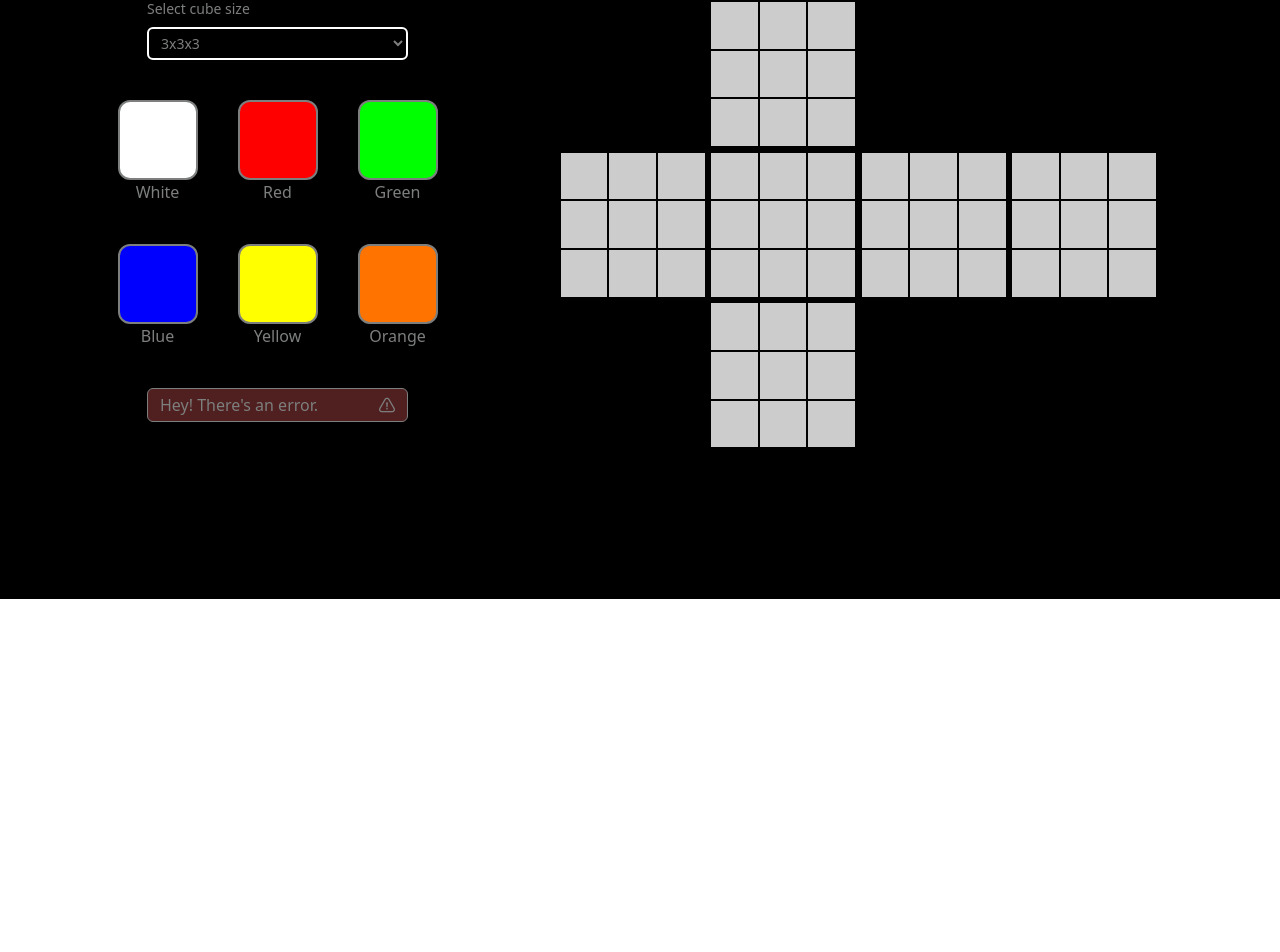
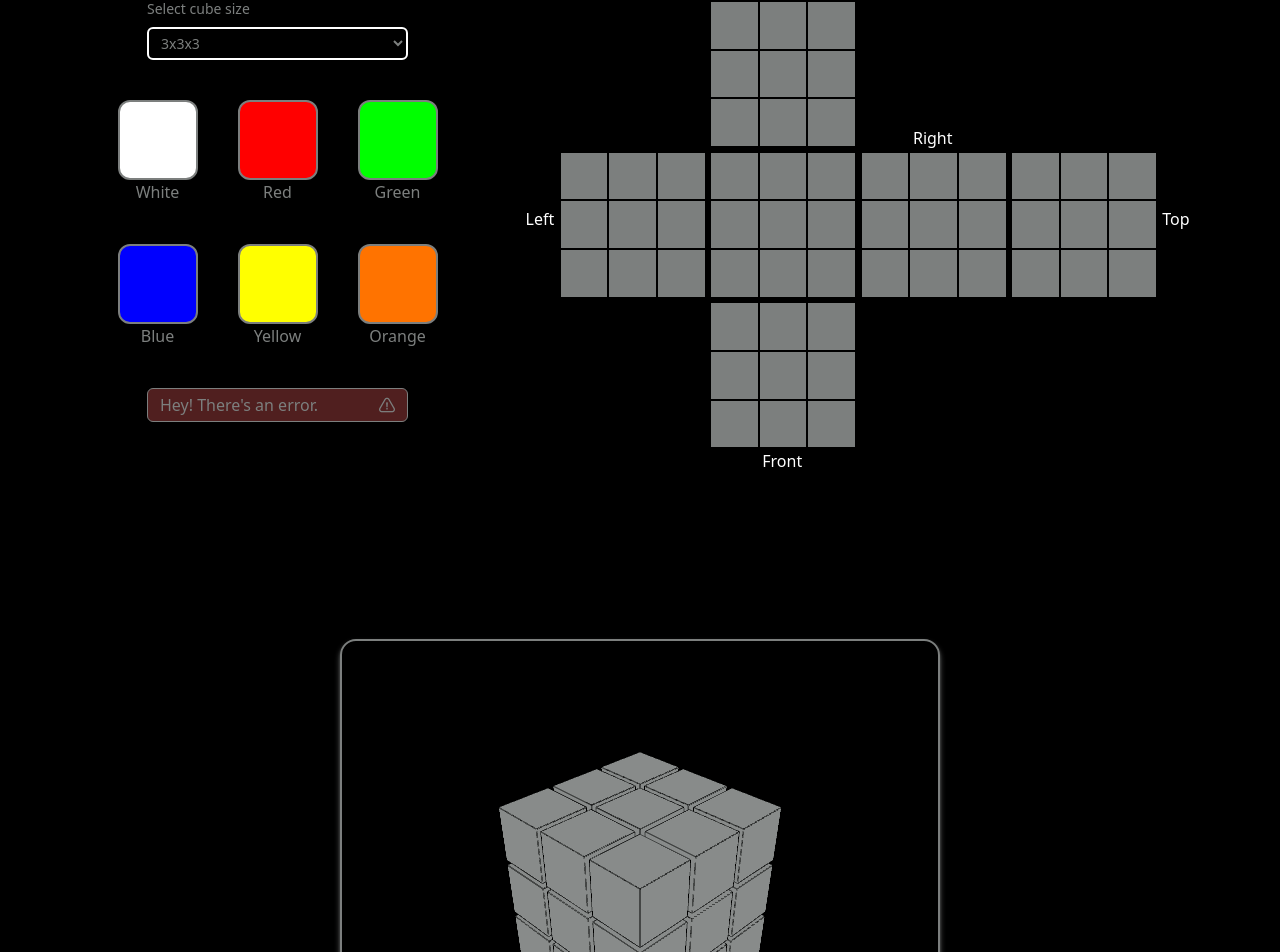
Before and after one commit to DarshParikh25/CubeMentor, a React (Vite) app: page / in a window 1280 px wide. Shown: the part 199-1151 px from the top of the page. Before the commit the page ends 800 px from the top, so only its background shows below. Built offline with nearby package versions, Linux system fonts and the light colour scheme.

Commit message:
Created a Rubik's cube which changes according its size and color

```diff
--- a/package.json
+++ b/package.json
@@ -10,15 +10,19 @@
     "preview": "vite preview"
   },
   "dependencies": {
+    "@react-three/drei": "^10.6.1",
+    "@react-three/fiber": "^9.3.0",
     "@tailwindcss/vite": "^4.1.11",
     "react": "^19.1.0",
     "react-dom": "^19.1.0",
-    "tailwindcss": "^4.1.11"
+    "tailwindcss": "^4.1.11",
+    "three": "^0.178.0"
   },
   "devDependencies": {
     "@eslint/js": "^9.30.1",
     "@types/react": "^19.1.8",
     "@types/react-dom": "^19.1.6",
+    "@types/three": "^0.178.1",
     "@vitejs/plugin-react": "^4.6.0",
     "eslint": "^9.30.1",
     "eslint-plugin-react-hooks": "^5.2.0",
--- /dev/null
+++ b/pnpm-workspace.yaml
@@ -0,0 +1,2 @@
+ignoredBuiltDependencies:
+  - '@tailwindcss/oxide'
--- a/src/App.tsx
+++ b/src/App.tsx
@@ -1,14 +1,18 @@
 import { type JSX } from "react"
 import Navbar from "./components/Navbar"
 import CubeFormation from "./components/CubeFormation"
+import RubiksCube from "./components/RubiksCube"
 
 const App = (): JSX.Element => {
 
   return (
     <div className="bg-black w-full text-[#7c7f7e] px-15 font-medium">
       <Navbar />
-      <main>
+      <main className="w-full">
         <CubeFormation />
+        <section className="p-10 flex justify-center">
+          <RubiksCube />
+        </section>
       </main>
     </div>
   )
--- /dev/null
+++ b/src/components/Cube.tsx
@@ -0,0 +1,38 @@
+import type React from 'react';
+import { useContext } from 'react';
+import * as THREE from 'three';
+import AppContext from '../context/AppContext';
+import { getFaceColor } from '../utils/getFaceColor';
+
+interface CubeProps {
+    position: [number, number, number];
+}
+
+const Cube: React.FC<CubeProps> = ({ position }) => {
+    const context = useContext(AppContext);
+
+    if (!context) return null;
+
+    const { size, cube } = context;
+    const [x, y, z] = position;
+
+    const faceColors = getFaceColor(x, y, z, size, cube);
+
+    const materials = faceColors.map((color) => (
+        new THREE.MeshBasicMaterial({ color })
+    ));
+
+    const geometry = new THREE.BoxGeometry(0.9, 0.9, 0.9);
+    const edges = new THREE.EdgesGeometry(geometry);
+
+    return (
+        <group position={position}>
+            <mesh geometry={geometry} material={materials} />
+            <lineSegments geometry={edges}>
+                <lineBasicMaterial color={0x000000} />
+            </lineSegments>
+        </group>
+    );
+};
+
+export default Cube;
--- a/src/components/CubeFormation.tsx
+++ b/src/components/CubeFormation.tsx
@@ -22,7 +22,7 @@ const CubeFormation = (): JSX.Element => {
     useEffect(() => {
         setCube(
             Array.from({ length: 6 }, () => (
-                Array(size * size).fill('#ccc')
+                Array(size * size).fill('#7c7f7e')
             ))
         )
     }, [size, setCube])
@@ -37,7 +37,10 @@ const CubeFormation = (): JSX.Element => {
 
     const faces = (faceIndex: number): JSX.Element => {
         return (
-        <div className={`w-[150px] h-[150px] border-2 border-black bg-gray-300 grid grid-cols-${size}`}>
+            <div
+                className={`w-[150px] h-[150px] border-2 border-black bg-gray-300 grid`}
+                style={{ gridTemplateColumns: `repeat(${size}, 1fr)` }}
+            >
                 {
                     cube[faceIndex].map((pieceColor: string, i: number) => (
                         <div
@@ -92,12 +95,12 @@ const CubeFormation = (): JSX.Element => {
             {/* Rubik's Cube Layout */}
             <div className="w-full flex justify-center">
                 <div className="grid grid-cols-4 grid-rows-3 gap-0.5 w-[600px] h-[450px]">
-                <div className="col-start-2 row-start-1">{faces(0)}</div>
-                <div className="col-start-1 row-start-2">{faces(1)}</div>
-                <div className="col-start-2 row-start-2">{faces(2)}</div>
-                <div className="col-start-3 row-start-2">{faces(3)}</div>
-                <div className="col-start-4 row-start-2">{faces(4)}</div>
-                <div className="col-start-2 row-start-3">{faces(5)}</div>
+                    <div className="col-start-2 row-start-1 relative z-20">{faces(0)}<span className='absolute text-white -top-6 text-center w-full z-10'>Back</span></div>
+                    <div className="col-start-1 row-start-2 relative z-20">{faces(1)}<span className='absolute text-white -left-8 bottom-[45%] w-fit z-10'>Left</span></div>
+                    <div className="col-start-2 row-start-2 relative">{faces(2)}</div>
+                    <div className="col-start-3 row-start-2 relative z-20">{faces(3)}<span className='absolute text-white -top-6 text-center w-full z-10'>Right</span></div>
+                    <div className="col-start-4 row-start-2 relative z-20">{faces(4)}<span className='absolute text-white bottom-[45%] -right-8 text-center w-fit z-10'>Top</span></div>
+                    <div className="col-start-2 row-start-3 relative z-20">{faces(5)}<span className='absolute text-white -bottom-6 text-center w-full z-10'>Front</span></div>
                 </div>
             </div>
         </section>
--- /dev/null
+++ b/src/components/RubiksCube.tsx
@@ -0,0 +1,40 @@
+import Cube from "./Cube";
+import { Canvas } from '@react-three/fiber';
+import { OrbitControls } from '@react-three/drei';
+import { useContext } from "react";
+import AppContext from "../context/AppContext";
+
+const RubiksCube: React.FC = () => {
+    const context = useContext(AppContext);
+    if (!context) return null;
+
+    const { size } = context;
+    const cubes: [number, number, number][] = [];
+
+    const half = Math.floor(size / 2);
+
+    for (let x = -half; x <= half; x++) {
+        for (let y = -half; y <= half; y++) {
+            for (let z = -half; z <= half; z++) {
+                // Optionally skip center for odd cubes (e.g., 3x3x3)
+                if (size % 2 !== 0 && x === 0 && y === 0 && z === 0) continue;
+                cubes.push([x, y, z]);
+            }
+        }
+    }
+
+    return (
+        <div className="w-[600px] h-[500px] border-2 border-[#7c7f7e] rounded-2xl shadow-md shadow-[#7c7f7e]">
+            <Canvas camera={{ position: [5.5, 5.5, 5.5], fov: 45 }} className="hover:cursor-grab active:cursor-grabbing">
+                <OrbitControls enableDamping enableZoom={false} />
+                {
+                    cubes.map((pos, idx) => (
+                        <Cube key={idx} position={pos} />
+                    ))
+                }
+            </Canvas>
+        </div>
+    );
+};
+
+export default RubiksCube;
--- a/src/context/AppContextProvider.tsx
+++ b/src/context/AppContextProvider.tsx
@@ -10,7 +10,7 @@ const AppContextProvider: React.FC<Props> = ({ children }) => {
     const [color, setColor] = useState<string | null>(null);
     const [cube, setCube] = useState<string[][]>(
         Array.from({ length: 6 }, () => (
-        Array(9).fill('#ccc')
+            Array(9).fill('#7c7f7e')
         ))
     );
 
--- /dev/null
+++ b/src/utils/getFaceColor.ts
@@ -0,0 +1,70 @@
+import * as THREE from 'three';
+
+export function getFaceColor(
+    x: number,
+    y: number,
+    z: number,
+    size: number,
+    cube: string[][]
+): THREE.Color[] {
+    const half = Math.floor(size / 2);
+    const getIndex = (row: number, col: number) => row * size + col;
+
+    const colors: THREE.Color[] = [];
+
+    // Right face
+    if (x === half) {
+        const row = half - y;
+        const col = half - z;
+        colors[0] = new THREE.Color(cube[3][getIndex(row, col)]);
+    } else {
+        colors[0] = new THREE.Color(0x7c7f7e);
+    }
+
+    // Left face
+    if (x === -half) {
+        const row = half - y;
+        const col = z + half;
+        colors[1] = new THREE.Color(cube[1][getIndex(row, col)]);
+    } else {
+        colors[1] = new THREE.Color(0x7c7f7e);
+    }
+
+    // Top face
+    if (y === half) {
+        const row = half - z;
+        const col = x + half;
+        colors[2] = new THREE.Color(cube[4][getIndex(row, col)]);
+    } else {
+        colors[2] = new THREE.Color(0x7c7f7e);
+    }
+
+    // Bottom face
+    if (y === -half) {
+        const row = z + half;
+        const col = x + half;
+        colors[3] = new THREE.Color(cube[2][getIndex(row, col)]);
+    } else {
+        colors[3] = new THREE.Color(0x7c7f7e);
+    }
+
+    // Front face
+    if (z === half) {
+        const row = half - y;
+        const col = x + half;
+        colors[4] = new THREE.Color(cube[5][getIndex(row, col)]);
+    } else {
+        colors[4] = new THREE.Color(0x7c7f7e);
+    }
+
+    // Back face
+    if (z === -half) {
+        const row = half - y;
+        const col = half - x;
+        colors[5] = new THREE.Color(cube[0][getIndex(row, col)]);
+    } else {
+        colors[5] = new THREE.Color(0x7c7f7e);
+    }
+
+    return colors;
+}
```
Also changed, not shown: 1 other file (tests, documents, lock files or other folders). Lines whose indentation alone changed are shown as unchanged.
